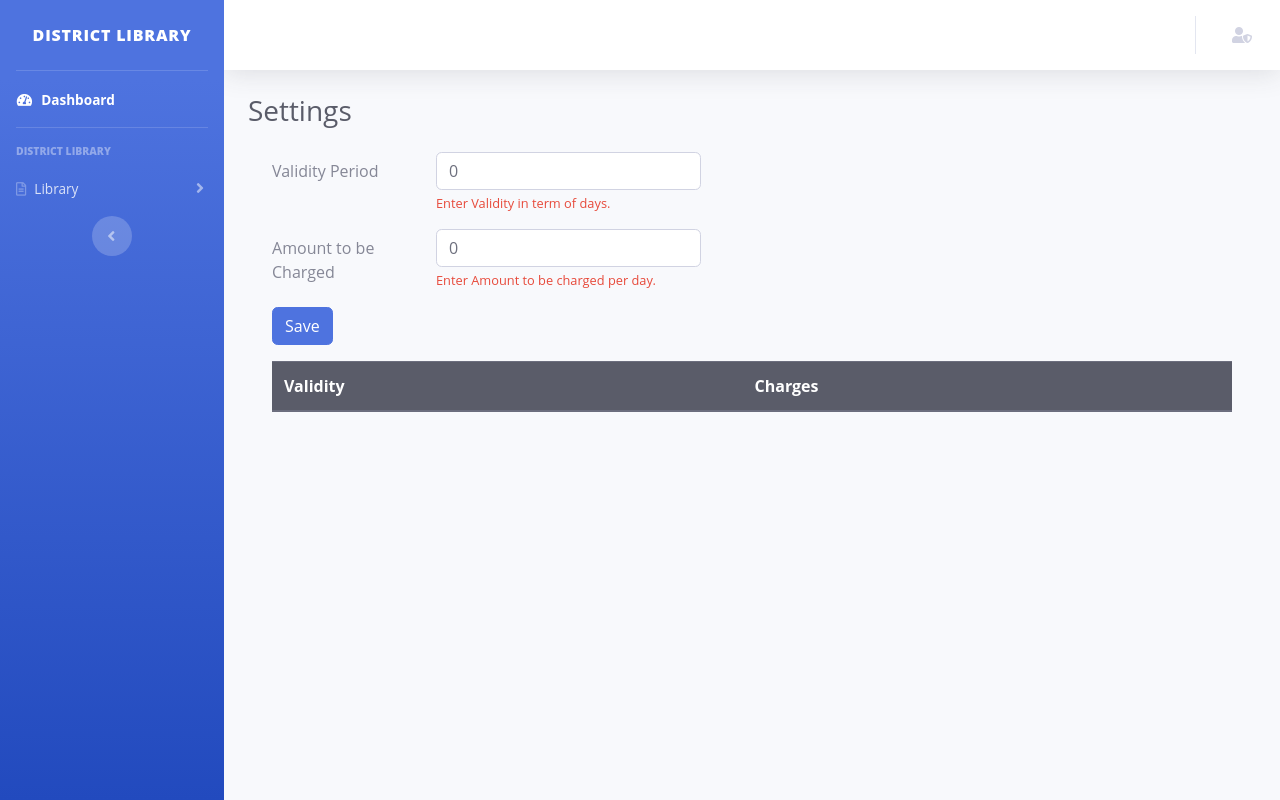
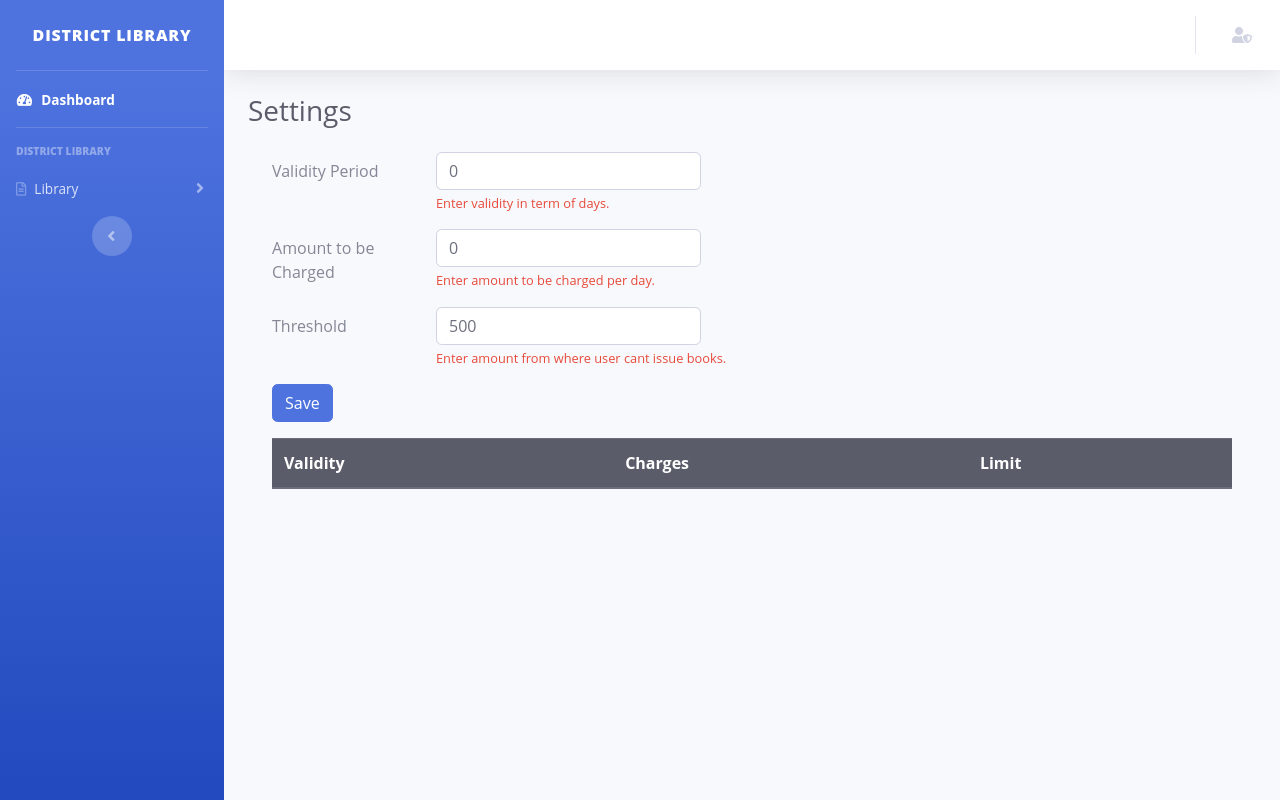
Before and after one commit to aipladmin/Frappe-Dev, a Flask app: template app/controller/templates/admin/settings.html in a window 1280 px wide. Run offline with Flask 2, Linux system fonts and the light colour scheme; the template is opened without the code that fills it, so the values that code supplies are empty; some libraries are stand-ins or nearby versions.

Commit message:
updates in forms

```diff
--- a/app/controller/templates/admin/bookings.html
+++ b/app/controller/templates/admin/bookings.html
@@ -21,15 +21,15 @@
         else{
                // console.log("DATA");
               var opts = $.parseJSON(JSON.stringify(result));
-              console.log(opts);
               $('#myTable').empty();
-
 
               if(opts['bookings'].length == 0){
                   event_data += '<tr>';
                   event_data += '<td class="text-warning">'+"No Books Issued. "+'</td>';
                   event_data += '</tr>';
               }else{
+                var charges = parseInt(opts['charges']);
+                // console.log(charges);
                 var opts = opts['bookings'];
                 var sum = 0;
                 var event_data ='';
@@ -44,7 +44,7 @@
                     event_data += '</tr>';
                    }
                 }
-               if(parseInt(sum) >=500){
+               if(parseInt(sum) >=charges){
                    $('#fisubmit').attr("disabled");
                }
                else{
--- a/app/controller/templates/admin/settings.html
+++ b/app/controller/templates/admin/settings.html
@@ -14,7 +14,7 @@
             <div class="col-sm-10">
             <input type="text" class="form-control col-sm-4" name="validityPeriod" id="validityPeriod" value="0">
             <small id="passwordHelpBlock" class="form-text text-danger">
-                Enter Validity in term of days.
+                Enter validity in term of days.
             </small>
             </div>
         </div>
@@ -23,7 +23,16 @@
             <div class="col-sm-10">
             <input type="text" class="form-control col-sm-4" name="amountToCharge" id="atbc" value="0">
             <small id="passwordHelpBlock" class="form-text text-danger">
-                Enter Amount to be charged per day.
+                Enter amount to be charged per day.
+            </small>
+            </div>
+        </div>
+        <div class="form-group row">
+            <label for="atbc" class="col-sm-2 col-form-label">Threshold</label>
+            <div class="col-sm-10">
+            <input type="text" class="form-control col-sm-4" name="threshold" id="atbc" value="500">
+            <small id="passwordHelpBlock" class="form-text text-danger">
+                Enter amount from where user cant issue books.
             </small>
             </div>
         </div>
@@ -38,14 +47,16 @@
     <table class="table">
         <thead class="thead-dark">
             <tr>
-            <th scope="col">Validity</th>
-            <th scope="col">Charges</th>
+                <th scope="col">Validity</th>
+                <th scope="col">Charges</th>
+                <th scope="col">Limit</th>
             </tr>
         </thead>
         <tbody>
             <tr>
             <td> {{ exsisting_settings.validity }}</td>
             <td> {{ exsisting_settings.charges }}</td>
+            <td> {{ exsisting_settings.limit }}</td>
             </tr>
         </tbody>
     </table>
```
